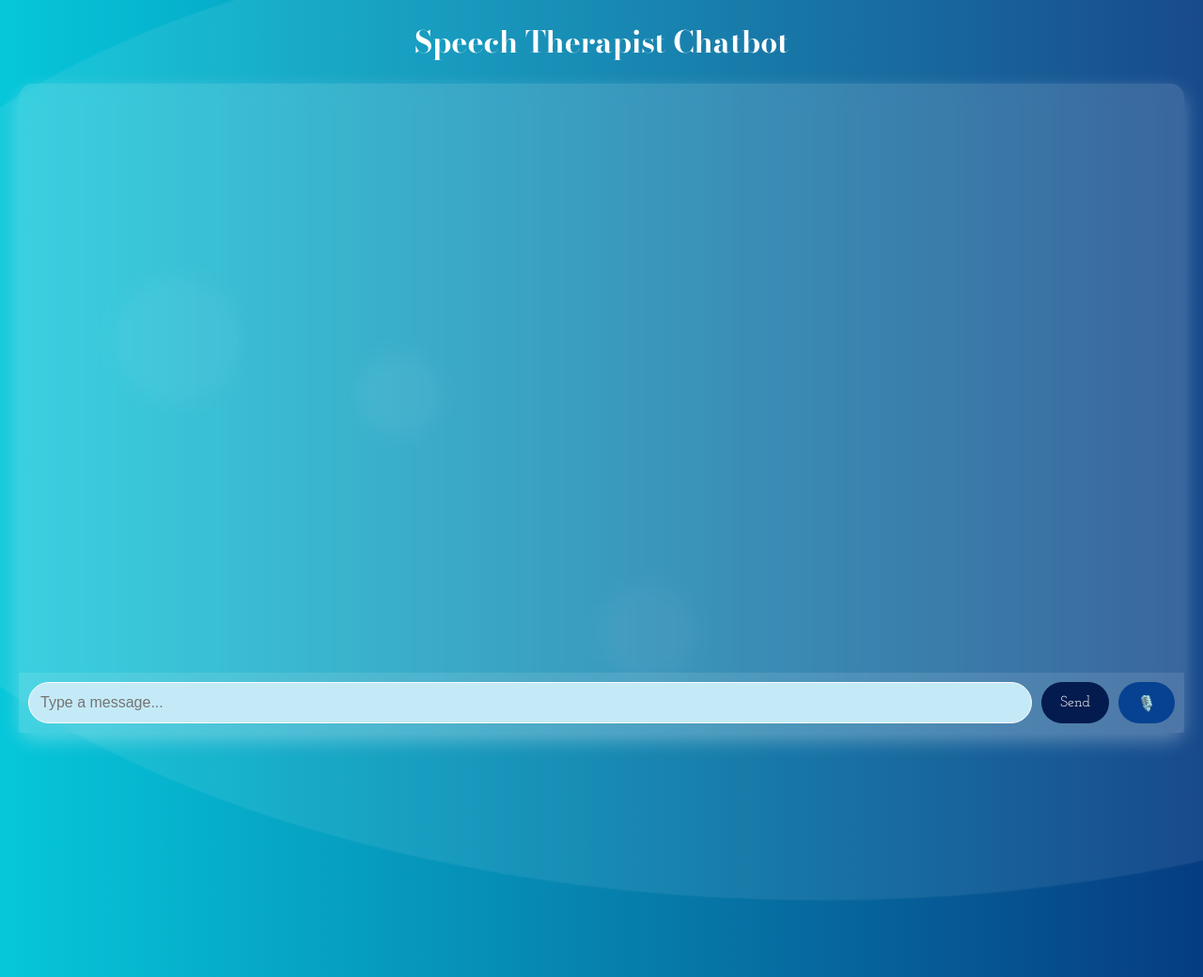
After one commit to diya-e-g/VoiceSync, a Flask app: page /chatbot.html in a window 1280 px wide; the page is wider, and only the part inside the window is pictured. The commit adds this page. Shown: the top 1040 px of that part at 94% size. Run offline with Flask 3, Linux system fonts and the light colour scheme.

Commit message:
Chatbot added

```diff
--- a/app.py
+++ b/app.py
@@ -4,25 +4,30 @@ import re
 import nltk
 from flask_cors import CORS
 from gtts import gTTS
+import google.generativeai as genai
 from dotenv import load_dotenv
 
-load_dotenv()
-# Initialize Flask app
-app = Flask(__name__)
-CORS(app)  # Enable CORS
-
+# Load environment variables
 load_dotenv()
 
-@app.route('/config')
-def get_config():
-    return jsonify({
-        "SUPABASE_URL": os.getenv("SUPABASE_URL"),
-        "SUPABASE_KEY": os.getenv("SUPABASE_KEY")
-    })
+# Initialize Flask app
+app = Flask(__name__, static_folder="static", template_folder="templates")
+CORS(app, resources={r"/*": {"origins": "*"}})
 
-# Folder to store generated audio
-AUDIO_FOLDER = "static/audio"
-os.makedirs(AUDIO_FOLDER, exist_ok=True)
+# Ensure required NLTK resources are available
+nltk.download('punkt')
+
+# Environment variables
+GOOGLE_API_KEY = os.getenv("GOOGLE_API_KEY")
+SUPABASE_URL = os.getenv("SUPABASE_URL")
+SUPABASE_KEY = os.getenv("SUPABASE_KEY")
+
+if not GOOGLE_API_KEY:
+    raise ValueError("GOOGLE_API_KEY is missing in the .env file")
+
+# Configure AI model
+genai.configure(api_key=GOOGLE_API_KEY)
+model = genai.GenerativeModel("gemini-1.5-pro")
 
 # Custom correction dictionaries
 custom_corrections = {
@@ -37,6 +42,10 @@ custom_corrections = {
         "മൈ": "എന്റെ", "പേര്": "പേര്", "ആണ്": "ആണ്"
     }
 }
+
+# Folder to store generated audio
+AUDIO_FOLDER = "static/audio"
+os.makedirs(AUDIO_FOLDER, exist_ok=True)
 
 def remove_repeated_characters(word):
     return re.sub(r"(.)\1+", r"\1", word)
@@ -69,11 +78,16 @@ def convert_structured_to_normal_text(text, lang):
     unique_sentences = remove_duplicate_sentences(processed_sentences)
     return " ".join(unique_sentences)
 
-
 @app.route('/')
 def home():
     return render_template('index1.html')
-# Show index.html first
+
+@app.route('/config')
+def get_config():
+    return jsonify({
+        "SUPABASE_URL": SUPABASE_URL,
+        "SUPABASE_KEY": SUPABASE_KEY
+    })
 
 @app.route('/signup.html')
 def signup_page():
@@ -83,25 +97,18 @@ def signup_page():
 def login_page():
     return render_template('login.html')
 
-
-@app.route('/dashboard.html')
-def dash_page():
-    return render_template('dashboard.html')
-
+@app.route('/logout.html')
+def logout_page():
+    return render_template('logout.html')
 
 @app.route('/sel_page.html')
 def select_language():
-    return render_template('sel_page.html')  # Show selection page when needed
-
-
-
+    return render_template('sel_page.html')
 
 @app.route('/set_language', methods=['POST'])
 def set_language():
     lang = request.form.get('language')
-    if lang == 'mal':
-        return redirect(url_for('mal_index2'))
-    return redirect(url_for('eng_index2'))
+    return redirect(url_for('mal_index2' if lang == 'mal' else 'eng_index2'))
 
 @app.route('/eng_index2')
 def eng_index2():
@@ -145,15 +152,11 @@ def generate_audio():
         return jsonify({'error': 'No text provided'}), 400
 
     try:
-        # Generate speech using gTTS
         tts = gTTS(text=text, lang=lang)
         audio_filename = f"{lang}_speech.mp3"
         audio_path = os.path.join(AUDIO_FOLDER, audio_filename)
         tts.save(audio_path)
-
-        # Return the URL to the generated audio
         return jsonify({'audio_url': f"/static/audio/{audio_filename}"})
-
     except Exception as e:
         return jsonify({'error': str(e)}), 500
 
@@ -161,5 +164,28 @@ def generate_audio():
 def serve_audio(filename):
     return send_from_directory(AUDIO_FOLDER, filename)
 
-if __name__ == '__main__':
-    app.run(debug=True)
+@app.route("/chatbot.html")
+def chatbot_page():
+    return render_template("chatbot.html")
+
+@app.route("/get", methods=["POST"])
+def chatbot_response():
+    try:
+        data = request.get_json()
+        user_message = data.get("msg", "").strip()
+        if not user_message:
+            return jsonify({"response": "⚠️ Please enter a message."}), 400
+
+        therapist_prompt = (
+            "You are Voice Sync, a speech therapist chatbot helping a patient with their speech. "
+            "Correct their stuttered speech and appreciate them if they speak fluently. "
+            "Get straight to the point in 2-3 sentences."
+        )
+        response = model.generate_content([therapist_prompt, user_message])
+        bot_message = response.text if hasattr(response, "text") else "I couldn't generate a response."
+        return jsonify({"response": bot_message})
+    except Exception as e:
+        return jsonify({"response": f"⚠️ Error processing request: {str(e)}"}), 500
+
+if __name__ == "__main__":
+    app.run(debug=True, port=5000)
--- a/static/auth.js
+++ b/static/auth.js
@@ -88,7 +88,7 @@ async function login() {
         alert("Error logging in: " + error.message);
     } else {
         alert("Login successful!");
-        window.location.href = "dashboard.html";
+        window.location.href = "logout.html";
     }
 }
 
--- /dev/null
+++ b/static/chatbot.css
@@ -0,0 +1,289 @@
+/* RESET & FULL-HEIGHT SETUP */
+* {
+  margin: 0;
+  padding: 0;
+  box-sizing: border-box;
+}
+html, body {
+  width: 100%;
+  height: 100%;
+  font-family:serif;
+}
+
+/* -------------------------------------
+   BACKGROUND: ANIMATED GRADIENT & OVERLAY
+-------------------------------------- */
+body {
+  /* Same animated gradient as original page */
+  background: linear-gradient(
+    270deg,
+    rgb(0, 2, 26),
+    rgb(0, 12, 60),
+    rgb(3, 27, 78),
+    rgb(6, 60, 130),
+    rgb(6, 199, 218)
+  );
+  background-size: 400% 400%;
+
+
+  display: flex;
+  align-items: flex-start;
+  justify-content: center;
+  flex-direction: column;
+  position: relative;
+  overflow: hidden;
+}
+
+
+
+/* Subtle white overlay wave */
+body::before {
+  content: "";
+  position: absolute;
+  top: -20%;
+  left: -10%;
+  width: 150%;
+  height: 150%;
+  background: #fff;
+  opacity: 0.07;
+  clip-path: ellipse(50% 40% at 50% 50%);
+  animation: pulseShape 10s ease-in-out infinite;
+  pointer-events: none;
+}
+@keyframes pulseShape {
+  0%, 100% {
+    transform: scale(1) rotate(0deg);
+  }
+  50% {
+    transform: scale(1.1) rotate(2deg);
+  }
+}
+
+/* -------------------------------------
+   FLOATING SHAPES
+-------------------------------------- */
+.floating-shapes {
+  position: absolute;
+  top: 0;
+  left: 0;
+  width: 100%;
+  height: 100%;
+  pointer-events: none;
+  overflow: hidden;
+  z-index: 0;
+}
+.shape {
+  position: absolute;
+  bottom: -150px; /* Start off-screen */
+  background: rgba(255, 255, 255, 0.15);
+  border-radius: 50%;
+  animation: floatUp 10s linear infinite;
+}
+.shape1 {
+  left: 10%;
+  width: 120px;
+  height: 120px;
+  animation-duration: 12s;
+}
+.shape2 {
+  left: 30%;
+  width: 80px;
+  height: 80px;
+  animation-duration: 9s;
+  animation-delay: 2s;
+}
+.shape3 {
+  left: 50%;
+  width: 100px;
+  height: 100px;
+  animation-duration: 11s;
+  animation-delay: 4s;
+}
+.shape4 {
+  left: 70%;
+  width: 130px;
+  height: 130px;
+  animation-duration: 14s;
+  animation-delay: 1s;
+}
+.shape5 {
+  left: 85%;
+  width: 90px;
+  height: 90px;
+  animation-duration: 10s;
+  animation-delay: 3s;
+}
+@keyframes floatUp {
+  0% {
+    transform: translateY(0) scale(1);
+    opacity: 0;
+  }
+  10% {
+    opacity: 0.2;
+  }
+  50% {
+    opacity: 0.4;
+  }
+  100% {
+    transform: translateY(-120vh) scale(1.2);
+    opacity: 0;
+  }
+}
+
+/* -------------------------------------
+   HEADINGS & SUBHEADINGS
+-------------------------------------- */
+.head {
+  font-family: 'Bodoni Moda', serif;
+  font-size: 2rem;
+  color: #fff;
+  text-align: center;
+  width: 100%;
+  margin-top: 20px;
+  z-index: 1; /* Above shapes */
+
+}
+@keyframes fadeSlideDown {
+  from {
+    opacity: 0;
+    transform: translateY(-30px);
+  }
+  to {
+    opacity: 1;
+    transform: translateY(0);
+  }
+}
+
+
+
+
+@keyframes fadeInScale {
+  from {
+    opacity: 0;
+    transform: scale(0.9);
+  }
+  to {
+    opacity: 1;
+    transform: scale(1);
+  }
+}
+
+/* -------------------------------------
+   CHATBOT CONTAINER
+-------------------------------------- */
+.chat-container {
+  margin: 20px;
+  width: calc(100vw - 40px);
+  height: calc(100vh - 40px);
+  display: flex;
+  flex-direction: column;
+  background: rgba(255, 255, 255, 0.15);
+  backdrop-filter: blur(10px);
+  border-radius: 15px;
+  box-shadow: 0 8px 20px rgba(255, 255, 255, 0.3);
+}
+
+/* MAIN Chat Box */
+#chat-box {
+  flex: 1;
+  overflow-y: auto;
+  padding: 20px;
+  display: flex;
+  flex-direction: column;
+}
+/* User message */
+.user-message {
+  align-self: flex-end; /* Push to the right */
+  background-color: #1A2A6C; /* Deep navy blue */
+  color: #ffffff;
+  border-radius: 15px;
+  font-size: 20px;
+  padding: 12px 16px;
+  box-shadow: 0 4px 10px rgba(0, 0, 0, 0.2);
+  max-width: 70%;
+}
+
+/* Bot message */
+.bot-message {
+  align-self: flex-start; /* Push to the left */
+  background-color: #90d1e7; /* Soft teal/sky blue */
+  color: #000000;
+  font-size: 20px;
+  border-radius: 15px;
+  padding: 12px 16px;
+  box-shadow: 0 4px 10px rgba(0, 0, 0, 0.1);
+  max-width: 70%;
+}
+
+
+
+
+/* Fade-in Animation for messages */
+@keyframes fadeIn {
+  from {
+    opacity: 0;
+    transform: translateY(10px);
+  }
+  to {
+    opacity: 1;
+    transform: translateY(0);
+  }
+}
+
+
+/* FOOTER & FORM */
+/* FOOTER & FORM */
+footer {
+  width: 100%;
+  margin-top: auto; /* Pushes it to the bottom */
+  padding: 10px;
+  background: rgba(255, 255, 255, 0.1);
+  display: flex;
+  align-items: center;
+}
+
+#chat-form {
+  display: flex;
+  width: 100%; /* Full width */
+}
+
+#user-input {
+  width: 100%; /* Ensure full width */
+  padding: 12px;
+  background-color: #c5eaf7;
+  border: 1px solid #fbfbfb;
+  border-radius: 25px;
+  font-size: 1rem;
+  flex: 1; /* Allow input to grow and fill available space */
+  outline: none;
+}
+
+/* Buttons */
+#chat-form button {
+  padding: 12px 20px;
+  border: none;
+  border-radius: 25px;
+  font-size: 1rem;
+  font-family: 'Josefin Slab', serif;
+  cursor: pointer;
+  transition: background 0.3s;
+  margin-left: 10px; /* Add gap manually to avoid flex shrink issues */
+}
+
+button[type="submit"] {
+  background:rgb(3, 27, 78);
+  color: #fff;
+}
+
+button[type="submit"]:hover {
+  background: rgb(4, 37, 109);
+}
+
+#record-btn {
+  background: rgb(6, 66, 145);
+  color: #fff;
+}
+
+#record-btn:hover {
+  background: rgb(8, 87, 191);
+}
--- /dev/null
+++ b/static/chatbot.js
@@ -0,0 +1,90 @@
+const chatForm = document.getElementById('chat-form');
+const userInput = document.getElementById('user-input');
+const chatBox = document.getElementById('chat-box');
+const recordBtn = document.getElementById('record-btn');
+
+let isRecording = false;
+let recognition;
+
+const appendMessage = (text, type) => {
+  const messageDiv = document.createElement('div');
+  messageDiv.classList.add(type === 'user' ? 'user-message' : 'bot-message');
+  messageDiv.textContent = text;
+  chatBox.appendChild(messageDiv);
+  chatBox.scrollTop = chatBox.scrollHeight;
+
+  if (type === 'bot') speak(text);
+};
+
+const speak = (text) => {
+  if ('speechSynthesis' in window) {
+    const utterance = new SpeechSynthesisUtterance(text);
+    utterance.lang = 'en-US';
+    utterance.rate = 1;
+    utterance.pitch = 1;
+    window.speechSynthesis.speak(utterance);
+  }
+};
+
+chatForm.addEventListener('submit', async (e) => {
+  e.preventDefault();
+
+  const message = userInput.value.trim();
+  if (!message) return;
+
+  appendMessage(message, 'user');
+  userInput.value = '';
+
+  try {
+    const res = await fetch('http://127.0.0.1:5000/get', {
+      method: 'POST',
+      body: JSON.stringify({ msg: message }),
+      headers: { 'Content-Type': 'application/json' }
+    });
+
+    if (!res.ok) throw new Error('Failed to get response');
+
+    const data = await res.json();
+    appendMessage(data.response, 'bot');  // Ensure correct key from Flask response
+  } catch (error) {
+    console.error('Error:', error);
+    appendMessage('Error communicating with the chatbot.', 'bot');
+  }
+});
+
+recordBtn.addEventListener('click', () => {
+  if (!('webkitSpeechRecognition' in window)) {
+    alert('Speech recognition not supported.');
+    return;
+  }
+
+  if (!isRecording) {
+    recognition = new webkitSpeechRecognition();
+    recognition.lang = 'en-US';
+    recognition.interimResults = false;
+    recognition.maxAlternatives = 1;
+
+    recognition.start();
+    recordBtn.classList.add('recording');
+    recordBtn.textContent = '🔴 Recording...';
+
+    recognition.onresult = (event) => {
+      const transcript = event.results[0][0].transcript;
+      userInput.value = transcript;
+      chatForm.dispatchEvent(new Event("submit"));  // Auto-submit after speech recognition
+    };
+
+    recognition.onend = () => {
+      recordBtn.classList.remove('recording');
+      recordBtn.textContent = '🎙️';
+      isRecording = false;
+    };
+
+    isRecording = true;
+  } else {
+    recognition.stop();
+    isRecording = false;
+    recordBtn.classList.remove('recording');
+    recordBtn.textContent = '🎙️';
+  }
+});
--- /dev/null
+++ b/templates/chatbot.html
@@ -0,0 +1,41 @@
+<!DOCTYPE html>
+<html lang="en">
+<head>
+  <meta charset="UTF-8" />
+  <meta name="viewport" content="width=device-width, initial-scale=1.0"/>
+  <title>Voice Sync</title>
+
+  <!-- Main CSS -->
+  <link rel="stylesheet" href="../static/chatbot.css" />
+
+  <!-- Fonts -->
+  <link href="https://fonts.googleapis.com/css2?family=Bodoni+Moda:wght@400;700&family=Josefin+Slab:wght@400;700&display=swap" rel="stylesheet" />
+</head>
+<body>
+
+  <!-- Floating shapes background -->
+  <div class="floating-shapes">
+    <span class="shape shape1"></span>
+    <span class="shape shape2"></span>
+    <span class="shape shape3"></span>
+  </div>
+
+  <!-- Main Heading -->
+  <h2 class="head">Speech Therapist Chatbot</h2>
+
+  <!-- Chatbot Container -->
+  <div class="chat-container">
+    <main id="chat-box"></main>
+    <footer>
+      <form id="chat-form">
+        <input type="text" id="user-input" placeholder="Type a message..." autocomplete="off" />
+        <button type="submit">Send</button>
+        <button type="button" id="record-btn">🎙️</button>
+      </form>
+    </footer>
+  </div>
+
+  <!-- Chatbot script -->
+  <script src="../static/chatbot.js"></script>
+</body>
+</html>
--- a/templates/index1.html
+++ b/templates/index1.html
@@ -4,7 +4,7 @@
     <meta charset="UTF-8">
     <meta name="viewport" content="width=device-width, initial-scale=1.0">
     <title>Authentication</title>
-    <link rel="stylesheet" href="../static/style.css">
+    <link rel="stylesheet" href="../static/signup.css">
     <script src="../auth.js"></script>
 
 </head>
--- a/templates/login.html
+++ b/templates/login.html
@@ -4,7 +4,7 @@
     <meta charset="UTF-8">
     <meta name="viewport" content="width=device-width, initial-scale=1.0">
     <title>Log In</title>
-    <link rel="stylesheet" href="../static/style.css">
+    <link rel="stylesheet" href="../static/signup.css">
     <script src="https://cdn.jsdelivr.net/npm/@supabase/supabase-js"></script>
     <script src="{{ url_for('static', filename='auth.js') }}"></script>
 </head>
--- a/templates/dashboard.html
+++ b/templates/logout.html
@@ -4,7 +4,7 @@
     <meta charset="UTF-8">
     <meta name="viewport" content="width=device-width, initial-scale=1.0">
     <title>Dashboard</title>
-    <link rel="stylesheet" href="../static/style.css">
+    <link rel="stylesheet" href="../static/signup.css">
     <!-- Add Supabase SDK -->
     <script src="https://cdn.jsdelivr.net/npm/@supabase/supabase-js"></script>
     <script src="{{ url_for('static', filename='auth.js') }}"></script>
--- a/templates/signup.html
+++ b/templates/signup.html
@@ -4,7 +4,7 @@
     <meta charset="UTF-8">
     <meta name="viewport" content="width=device-width, initial-scale=1.0">
     <title>Sign Up</title>
-    <link rel="stylesheet" href="../static/style.css">
+    <link rel="stylesheet" href="../static/signup.css">
     <script src="https://cdn.jsdelivr.net/npm/@supabase/supabase-js"></script>
     <script src="{{ url_for('static', filename='auth.js') }}"></script>
 </head>
```
Also changed, not shown: static/signup.css (renamed from static/style.css).
